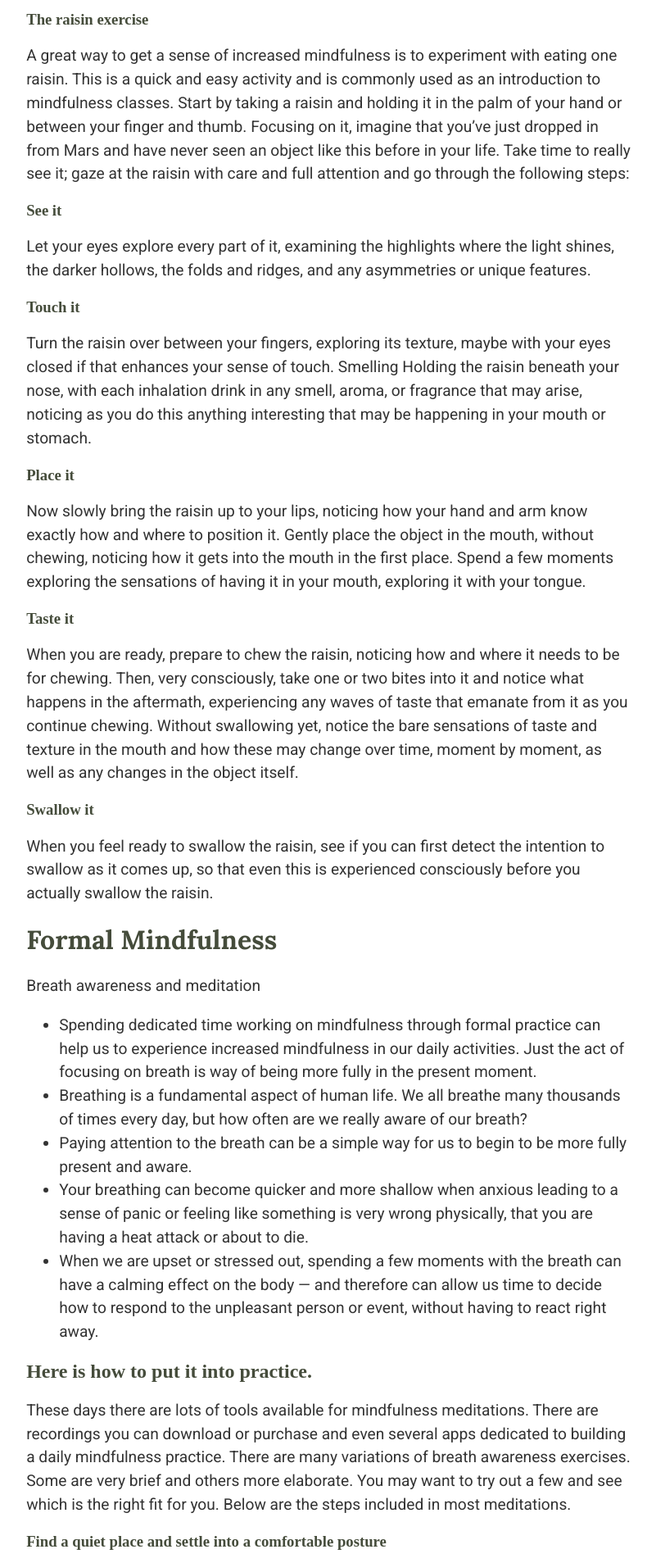
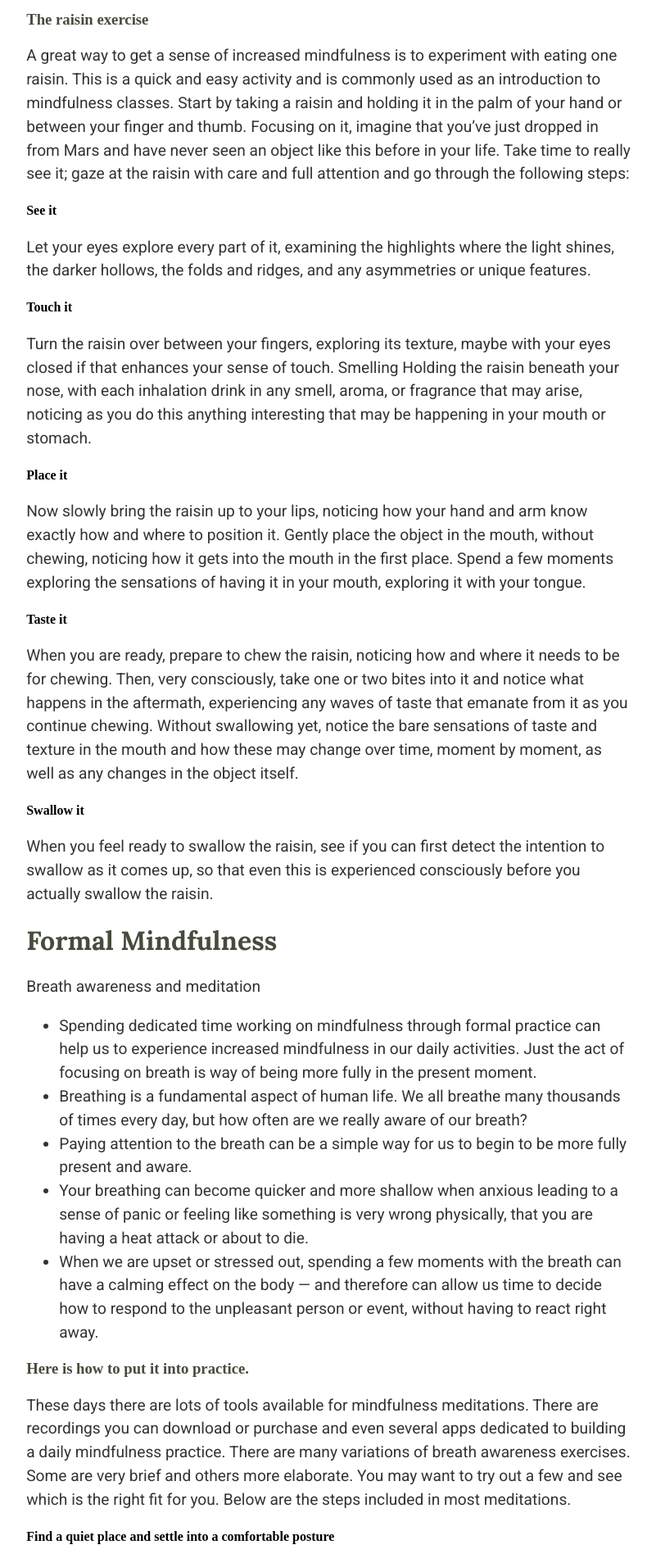
Before and after one commit to mtorres253/mtorres253.github.io, a Jekyll site: the page built from chapt-2/index.md, in a window 1280 px wide. Shown: the part 1226-3133 px from the top of the page at 82% size, without its empty margins (382-1183 px from the left). Built offline with Jekyll 4.4.1, drawn with Linux system fonts in a browser that asks for light colours; nearby versions of some CDN libraries.

```diff
--- a/chapt-2/index.md
+++ b/chapt-2/index.md
@@ -22,19 +22,19 @@ A friend of mine with a busy career and 3 young children says since they started
 
 A great way to get a sense of increased mindfulness is to experiment with eating one raisin. This is a quick and easy activity and is commonly used as an introduction to mindfulness classes. Start by taking a raisin and holding it in the palm of your hand or between your finger and thumb. Focusing on it, imagine that you’ve just dropped in from Mars and have never seen an object like this before in your life. Take time to really see it; gaze at the raisin with care and full attention and go through the following steps:
 
-### See it
+#### See it
 Let your eyes explore every part of it, examining the highlights where the light shines, the darker hollows, the folds and ridges, and any asymmetries or unique features.
 
-### Touch it
+#### Touch it
 Turn the raisin over between your fingers, exploring its texture, maybe with your eyes closed if that enhances your sense of touch. Smelling Holding the raisin beneath your nose, with each inhalation drink in any smell, aroma, or fragrance that may arise, noticing as you do this anything interesting that may be happening in your mouth or stomach.
 
-### Place it
+#### Place it
 Now slowly bring the raisin up to your lips, noticing how your hand and arm know exactly how and where to position it. Gently place the object in the mouth, without chewing, noticing how it gets into the mouth in the first place. Spend a few moments exploring the sensations of having it in your mouth, exploring it with your tongue.
 
-### Taste it
+#### Taste it
 When you are ready, prepare to chew the raisin, noticing how and where it needs to be for chewing. Then, very consciously, take one or two bites into it and notice what happens in the aftermath, experiencing any waves of taste that emanate from it as you continue chewing. Without swallowing yet, notice the bare sensations of taste and texture in the mouth and how these may change over time, moment by moment, as well as any changes in the object itself.
 
-### Swallow it
+#### Swallow it
 When you feel ready to swallow the raisin, see if you can first detect the intention to swallow as it comes up, so that even this is experienced consciously before you actually swallow the raisin.
 
 # Formal Mindfulness
@@ -46,16 +46,16 @@ Breath awareness and meditation
 - Your breathing can become quicker and more shallow when anxious leading to a sense of panic or feeling like something is very wrong physically, that you are having a heat attack or about to die.
 - When we are upset or stressed out, spending a few moments with the breath can have a calming effect on the body &mdash; and therefore can allow us time to decide how to respond to the unpleasant person or event, without having to react right away.
 
-## Here is how to put it into practice.
+### Here is how to put it into practice.
 These days there are lots of tools available for mindfulness meditations. There are recordings  you can download or purchase and even several apps dedicated to building a daily mindfulness practice. There are many variations of breath awareness exercises. Some are very brief and others more elaborate. You may want to try out a few and see which is the right fit for you. Below are the steps included in most meditations.
 
-### Find a quiet place and settle into a comfortable posture
+#### Find a quiet place and settle into a comfortable posture
 Find a quiet place where you will not be disturbed for the 10 minutes (turn off your phone, close the door, etc.). You may sit in traditional cross-legged posture or in any other position that is comfortable. If you prefer, you can sit on a chair. The most important thing is to keep your back straight, helping create and alert posture.
 
-### Turn attention to the breath
+#### Turn attention to the breath
 You can sit with your eyes open or closed (whichever feel more natural) and turn you attention to your breath. Breathe naturally, preferably through your nostrils, without attempting to control your breathing, and try to become aware of the sensation of the breath as it enters and leaves your nostrils. This sensation is is the focus of the meditation. Try to concentrate on it to the exclusion of everything else. You are not trying to breathe deeply or change the breathing in any way-simply let your body breathe the way it naturally does. There is no particular way your body is supposed to feel. You are simply observing your body as it breathes, allowing your experience to be just as it is, without judging or needing to change it.
 
-### Your mind may seem busier
+#### Your mind may seem busier
 At first, your mind may be very busy, and it might even feel that the like the meditation is making your mind busier; but in what is really happening is you are just becoming more aware of how busy your mind actually is. There will be a great temptation to follow the different thoughts as they arise. Just try to catch yourself and gently return to focusing on the sensation of the breath.
 
 #### Gently keep your focus on Breath
@@ -65,7 +65,7 @@ In these last few moments, renewing your intention to stay present, as best you
 
 Now gently expanding your focus to include the room around you and the people here. When you are ready, very slowly and gently allow your eyes to open, staying with this sense of awareness.
 
-## Acceptance
+### Acceptance
 Allowing for thoughts and feelings without judgment
 
 One reason people find mindfulness practice and being more in the present challenging is that it can make us more aware of many of our thoughts and feelings, and some of them may be negative. This is why it important for us to practice acceptance of these thoughts and feelings and to learn to be more compassionate with ourselves.
@@ -74,7 +74,7 @@ If we try to forcefully push our thoughts and feelings away/out of our minds, th
 
 Instead, we can practice just simply noticing that they are there--without feeling like we have to do anything about them. It can be helpful to imagine them as leaves on a stream, just floating along the surface. Some will just pass right by and others will get stuck on a rock or a root for a bit before eventually freeing itself and moving on.
 
-## Self-compassion
+### Self-compassion
 Being a supportive and caring friend to yourself
 
 We are often better at having compassion for others than for ourselves. Why is this? Some theorize that for survival reasons we had to learn to be forgiving of each other, to be able to depend on each other, where as there was no evolutionary benefit to being forgiving of ourselves.
```
